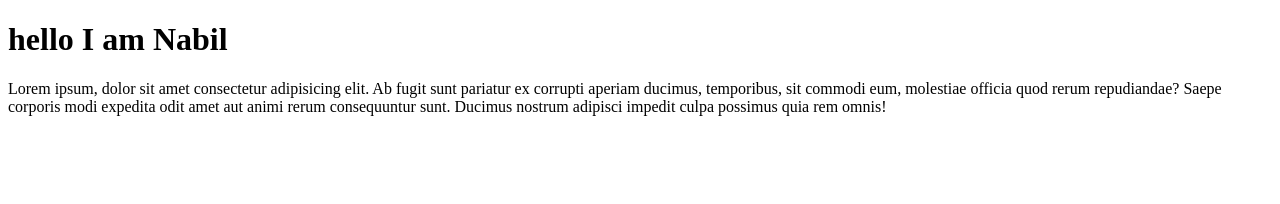
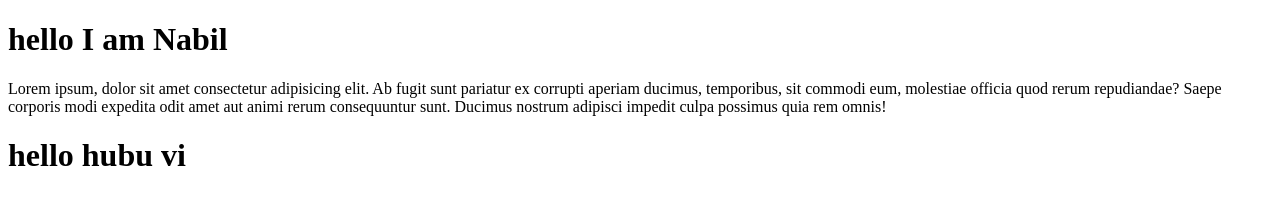
Before and after one commit to Km45678/Web-ground, a plain HTML site: page index.html in a window 1280 px wide. Drawn offline with Linux system fonts and the light colour scheme.

Commit message:
Update index.html

```diff
--- a/index.html
+++ b/index.html
@@ -8,5 +8,6 @@
 <body>
     <h1>hello I am Nabil</h1>
     <p>Lorem ipsum, dolor sit amet consectetur adipisicing elit. Ab fugit sunt pariatur ex corrupti aperiam ducimus, temporibus, sit commodi eum, molestiae officia quod rerum repudiandae? Saepe corporis modi expedita odit amet aut animi rerum consequuntur sunt. Ducimus nostrum adipisci impedit culpa possimus quia rem omnis!</p>
+    <h1>hello hubu vi</h1>
 </body>
 </html>
```
